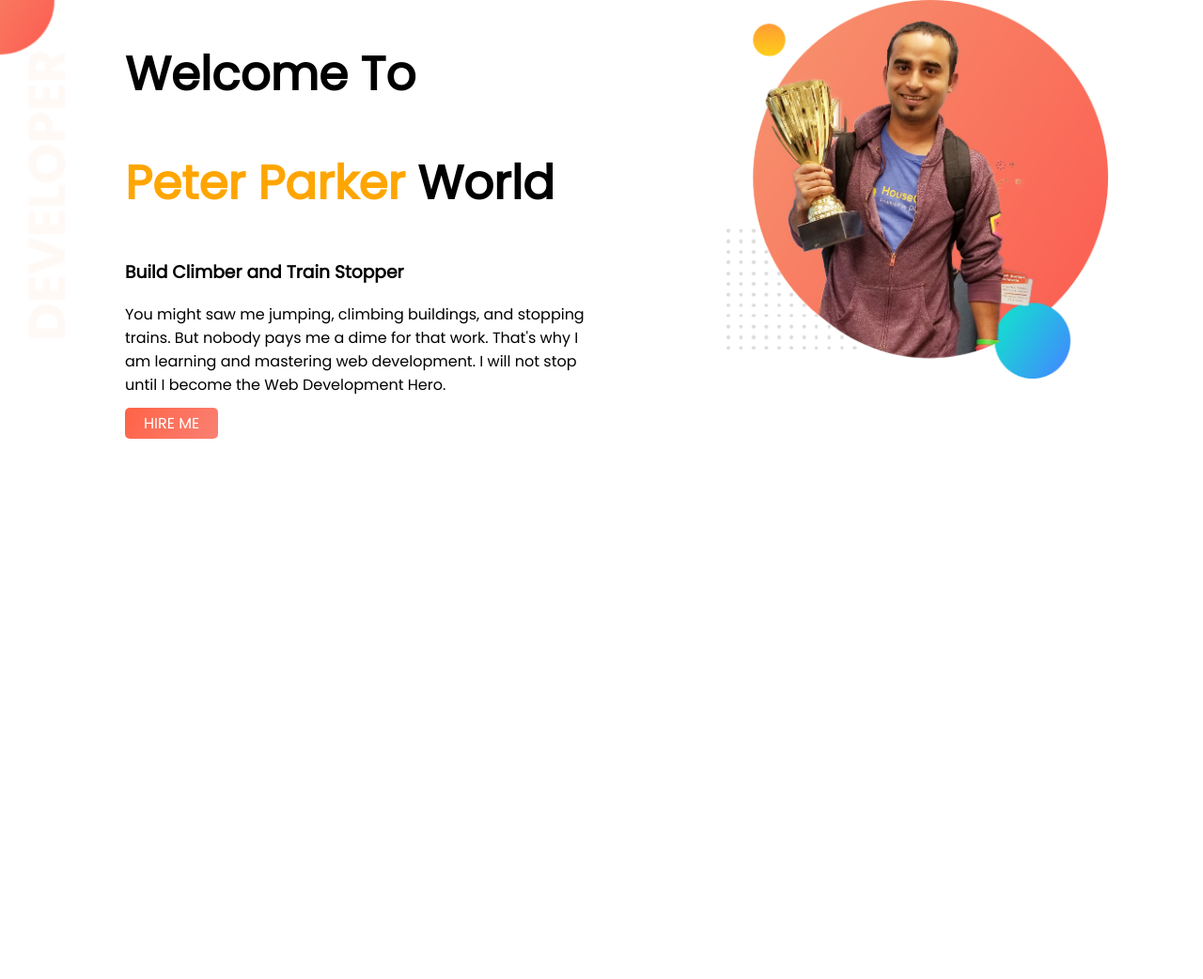
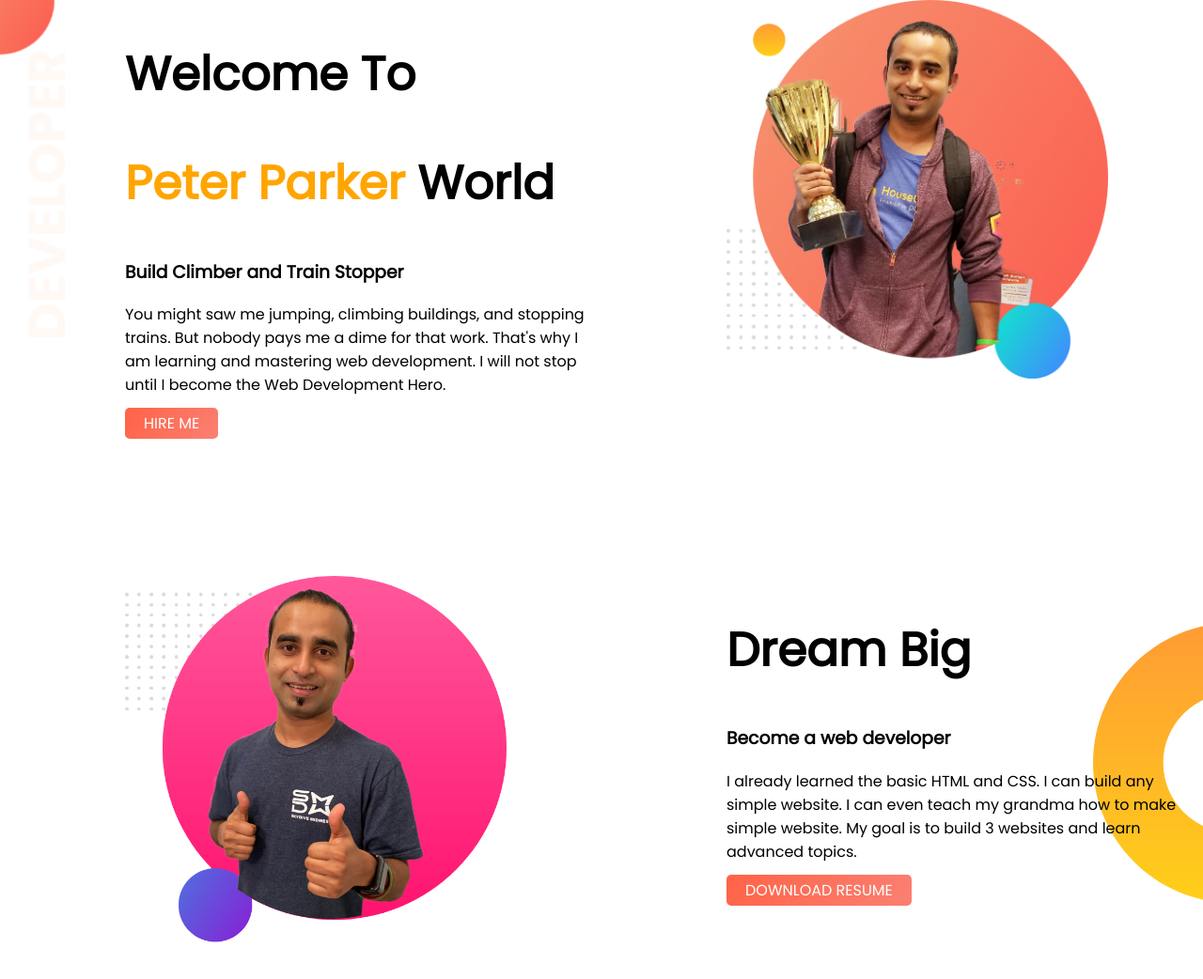
Before and after one commit to sadikware/developer-portfolio, a plain HTML site: page index.html in a window 1280 px wide. Shown: the whole page at 94% size. Before the commit the page ends 800 px from the top, so only its background shows below. Drawn offline with Linux system fonts and the light colour scheme.

Commit message:
dream area added

```diff
--- a/index.html
+++ b/index.html
@@ -31,5 +31,20 @@
         <img src="./images/jhankar.png" alt="" />
       </div>
     </section>
+    <section class="dream-big">
+      <div class="half-width">
+        <img src="./images/jhankar2.png" alt="" />
+      </div>
+      <div class="half-width">
+        <h1>Dream Big</h1>
+        <h3>Become a web developer</h3>
+        <p>
+          I already learned the basic HTML and CSS. I can build any simple
+          website. I can even teach my grandma how to make simple website. My
+          goal is to build 3 websites and learn advanced topics.
+        </p>
+        <a class="link-button" href="#">DOWNLOAD RESUME</a>
+      </div>
+    </section>
   </body>
 </html>
--- a/style.css
+++ b/style.css
@@ -14,6 +14,7 @@ h1 {
 
 section {
     display: flex;
+    margin-bottom: 150px;
 }
 
 .half-width {
@@ -32,6 +33,14 @@ section {
     background-repeat: no-repeat;
 }
 
+
+.dream-big {
+    background-image: url(./images/dream-bg.png);
+    background-repeat: no-repeat;
+    background-position: right;
+}
+
+
 .link-button {
     text-decoration: none;
     text-transform: uppercase;
```
